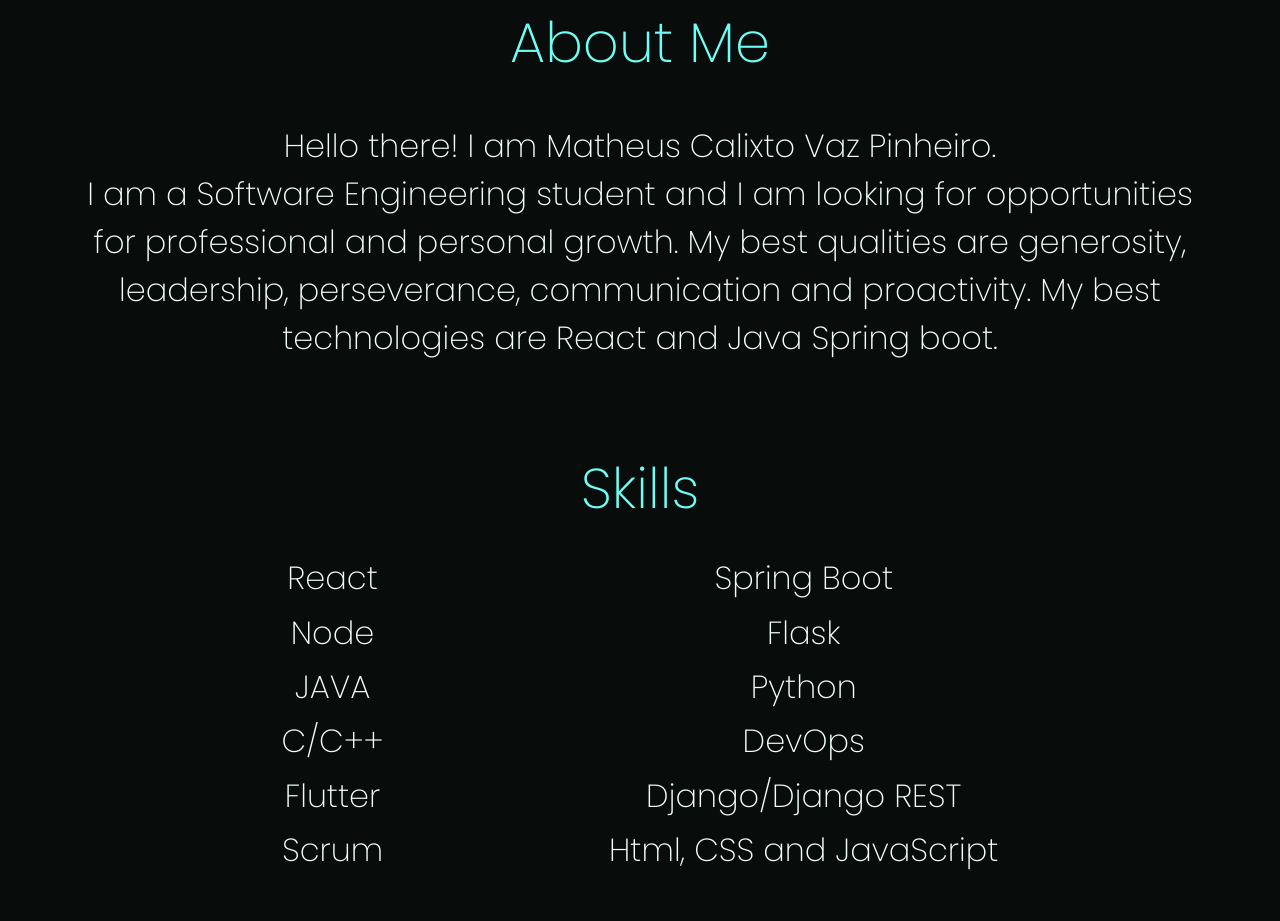
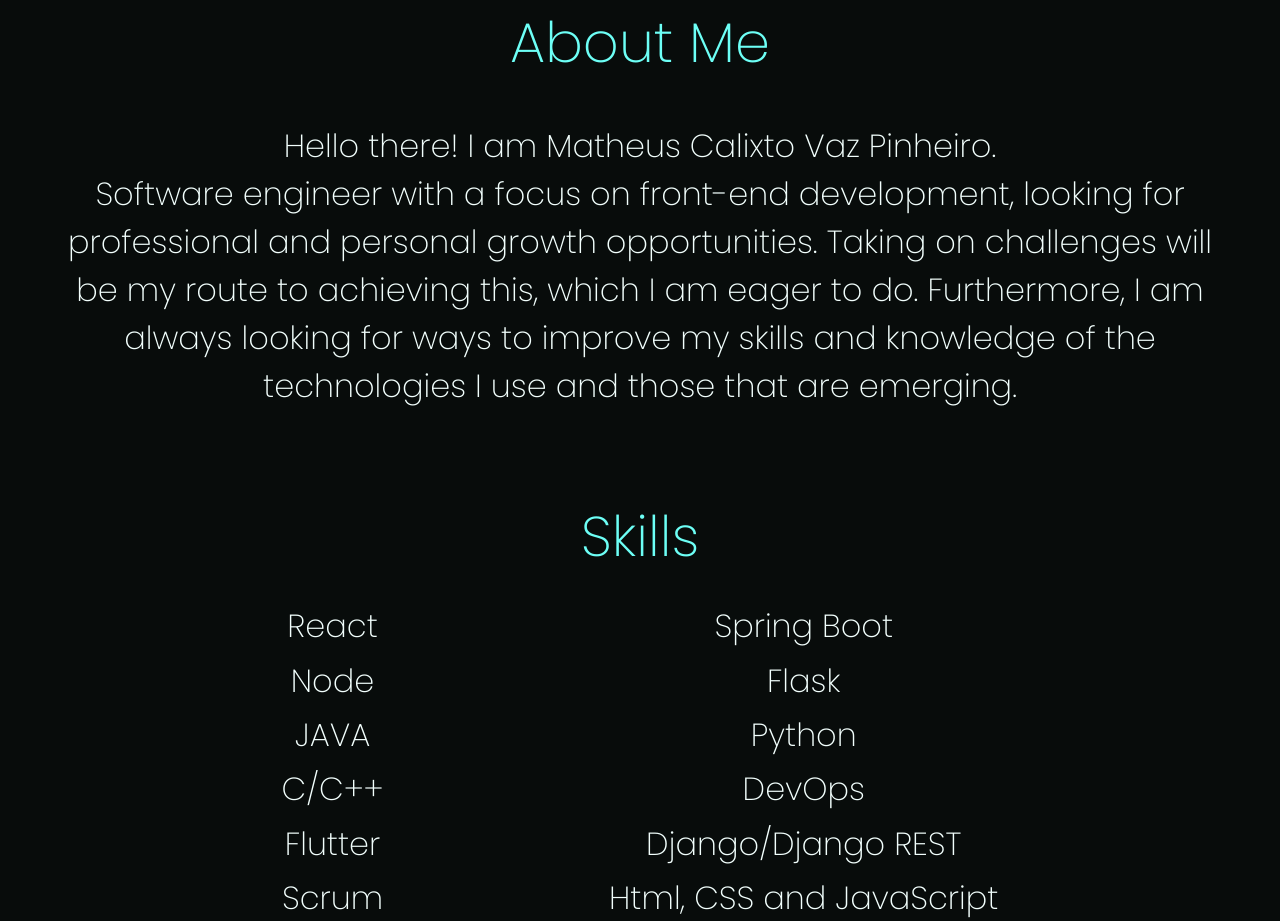
Before and after one commit to matheuscvp/matheuscvp.github.io, a plain HTML site: page index.html in a window 1280 px wide. Shown: the part 1120-2041 px from the top of the page. Drawn offline with nearby package versions, Linux system fonts and the light colour scheme.

Commit message:
About me change

```diff
--- a/index.html
+++ b/index.html
@@ -82,11 +82,9 @@
                     As vezes é um pouco desorganizado, mas ele se atenta em melhorar cada vez mais e entregar o que lhe é proposto.
                     É uma pessoa divertida e de fácil convivência e confiança.-->
                 Hello there! I am Matheus Calixto Vaz Pinheiro.<br>
-                I am a Software Engineering student and I am looking for
-                opportunities for professional and personal growth. My best qualities
-                are generosity, leadership, perseverance, communication and
-                proactivity. My best technologies are React and Java Spring boot.
-
+                Software engineer with a focus on front-end development, looking for professional and personal growth opportunities.
+                Taking on challenges will be my route to achieving this, which I am eager to do.
+                Furthermore, I am always looking for ways to improve my skills and knowledge of the technologies I use and those that are emerging.
             </p>
         </div>
     </section>
```
